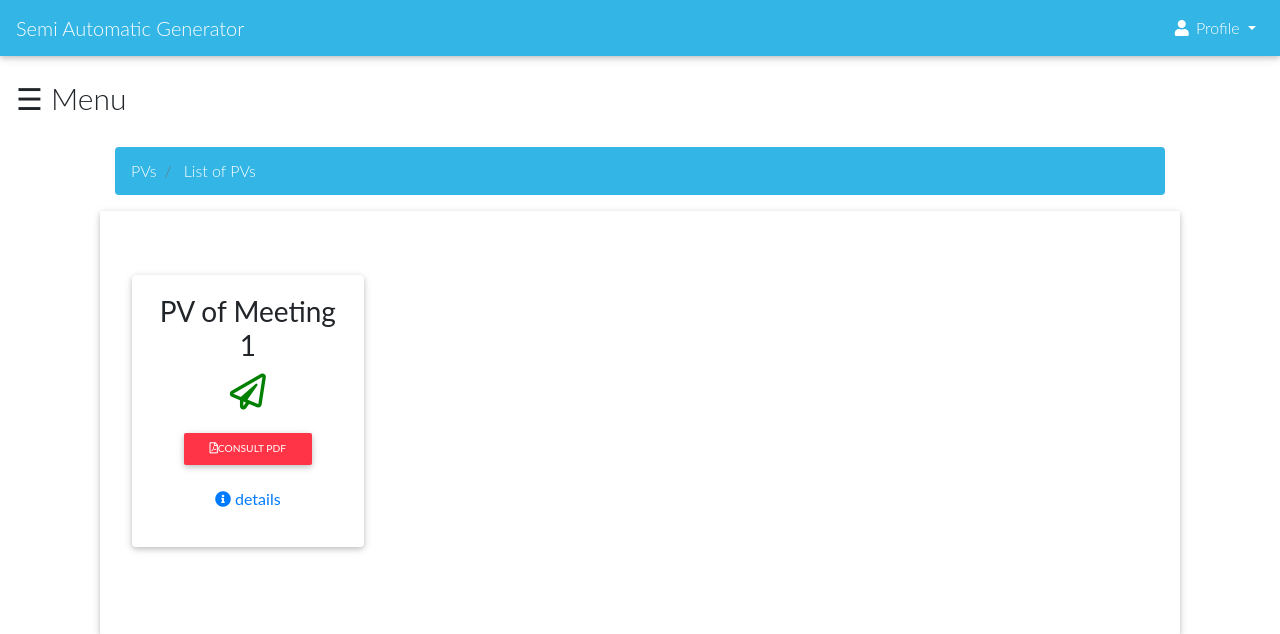
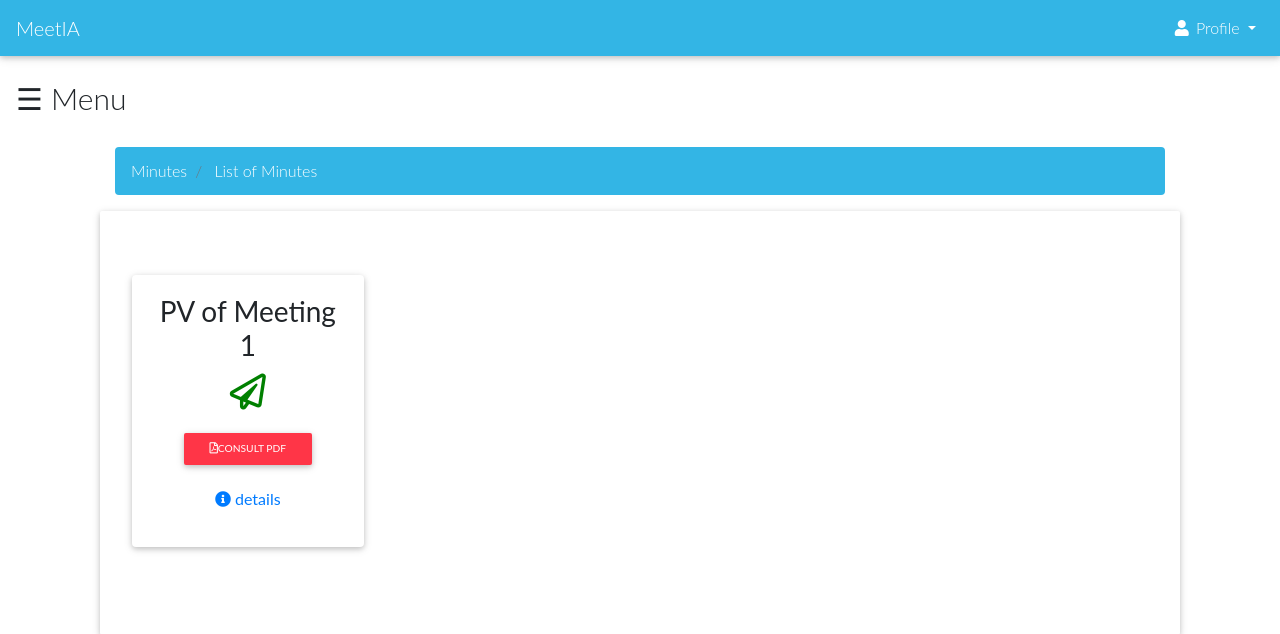
Before and after one commit to zouariste/Meetia, a Django app: page /meeting/all_pvs/ in a window 1280 px wide. Shown: the top 634 px of the page. Run offline with Django 3.2, Linux system fonts and the light colour scheme; a user stored in the database is signed in; tables that the repository leaves empty hold one stand-in row (values such as "Sample post"); parts of the project's set-up code (start-up, migrations or seed data) failed here and were passed over; some libraries are stand-ins or nearby versions.

Commit message:
A working version

```diff
--- a/Employe/models.py
+++ b/Employe/models.py
@@ -68,7 +68,7 @@ class User(AbstractBaseUser, PermissionsMixin):
                 return True
             return False
 class Employe(models.Model):
-    user = models.OneToOneField(User, null=True, related_name='%(app_label)s_%(class)s_related')
+    user = models.OneToOneField(User, null=True, related_name='%(app_label)s_%(class)s_related', on_delete=models.CASCADE)
 
     @property
     def email(self):
--- a/Employe/urls.py
+++ b/Employe/urls.py
@@ -1,5 +1,4 @@
 from django.conf.urls import url
-from django.contrib.auth.views import password_reset, password_reset_done, password_reset_confirm
 
 from Employe import views
 # SET THE NAMESPACE!
--- a/Reunion/models.py
+++ b/Reunion/models.py
@@ -5,9 +5,6 @@ from django.utils import timezone
 from django.db import models
 
 from Employe.models import Dirigeant, Collaborateur, Rapporteur
-from audiofield.fields import AudioField
-import os
-from pfa2 import settings
 
 
 class Reunion(models.Model):
@@ -15,8 +12,8 @@ class Reunion(models.Model):
     time = models.TimeField()
     place = models.CharField(max_length=100)
     soumise = models.BooleanField(default=False)
-    dirigeant = models.ForeignKey(Dirigeant)
-    rapporteur = models.ForeignKey(Rapporteur)
+    dirigeant = models.ForeignKey(Dirigeant, on_delete=models.CASCADE)
+    rapporteur = models.ForeignKey(Rapporteur, on_delete=models.CASCADE)
 
     @property
     def hasPV(self):
--- a/docker-compose.yml
+++ b/docker-compose.yml
@@ -2,6 +2,7 @@ version: '3'
 services:
   db:
     image: mysql:latest
+    container_name: meetiadb
     environment:
       MYSQL_ROOT_PASSWORD: f82ldKX7591b
       MYSQL_DATABASE: meetia
@@ -9,6 +10,7 @@ services:
       MYSQL_PASSWORD: v3oS9c83rZmD
     volumes:
       - mysql_data:/var/lib/mysql
+    hostname: meetiadb
 
 volumes:
   mysql_data:
--- a/pfa2/settings.py
+++ b/pfa2/settings.py
@@ -84,10 +84,10 @@ WSGI_APPLICATION = 'pfa2.wsgi.application'
 DATABASES = {
     'default': {
         'ENGINE': 'django.db.backends.mysql',
-        'NAME': 'pfa2',
+        'NAME': 'meetia',
         'USER': 'root',
-        'PASSWORD': '123',
-        'HOST': 'localhost',
+        'PASSWORD': 'f82ldKX7591b',
+        'HOST': '172.19.0.2',
         'PORT': '3306'
     }
 }
--- a/pfa2/urls.py
+++ b/pfa2/urls.py
@@ -18,7 +18,7 @@ from django.conf.urls import include,url
 from django.contrib import admin
 
 from django.conf import settings
-from django.contrib.auth.views import password_reset, password_reset_done, password_reset_confirm
+from django.contrib.auth.views import *
 from django.views.static import serve
 from Employe import views
 
--- a/templates/Employe/index.html
+++ b/templates/Employe/index.html
@@ -102,7 +102,7 @@
 
 
           <h4>
-                                  <strong>Welcome</strong>  to semi Automatic Generator
+                                  <strong>Welcome</strong>  to MeetIA
                                     </h4>
   <div align="right">
             <a class="navbar-link"  href="{% url 'Employe:user_login' %}"><button class="btn btn-sm btn-success">Log in</button></a>
--- a/templates/base.html
+++ b/templates/base.html
@@ -3,7 +3,7 @@
 <html>
   <head>
     <meta charset="utf-8">
-    <title>Semi Automatic Generator</title>
+    <title>MeetIA</title>
       <meta name="viewport" content="width=device-width, initial-scale=1, shrink-to-fit=no">
       <meta http-equiv="x-ua-compatible" content="ie=edge">
 
@@ -75,21 +75,21 @@ body {
               <a class="dropdown-item" href="{% url 'Reunion:all_meetings' %}">Meetings</a>
               <a class="dropdown-item" href="{% url 'Reunion:add_meeting' %}">Add Meeting</a>
               <a class="dropdown-item" href="{% url 'Reunion:all_invitations' %}">Invitations</a>
-              <a class="dropdown-item" href="{% url 'Reunion:all_pvs' %}">PVs</a>
+              <a class="dropdown-item" href="{% url 'Reunion:all_pvs' %}">Minutes</a>
 
           </div>
       {% elif user.isRapporteur %}
            <div id="mySidenav" class="sidenav">
               <a href="javascript:void(0)" class="closebtn" onclick="closeNav()">&times;</a>
               <a class="dropdown-item" href="{% url 'Reunion:all_meetings' %}">Meetings</a>
-              <a class="dropdown-item" href="{% url 'Reunion:all_pvs' %}">PVs</a>
+              <a class="dropdown-item" href="{% url 'Reunion:all_pvs' %}">Minutes</a>
           </div>
       {% else %}
            <div id="mySidenav" class="sidenav">
               <a href="javascript:void(0)" class="closebtn" onclick="closeNav()">&times;</a>
               <a class="dropdown-item" href="{% url 'Reunion:all_meetings' %}">Meetings</a>
               <a class="dropdown-item" href="{% url 'Reunion:all_invitations' %}">Invitations</a>
-              <a class="dropdown-item" href="#">PVs</a>
+              <a class="dropdown-item" href="#">Minutes</a>
           </div>
       {% endif %}
 
@@ -98,7 +98,7 @@ body {
 
 
 <nav class="mb-1 navbar navbar-expand-lg navbar-dark info-color">
-    <a class="navbar-brand" href="{% url 'Reunion:all_meetings' %}">Semi Automatic Generator</a>
+    <a class="navbar-brand" href="{% url 'Reunion:all_meetings' %}">MeetIA</a>
 
   <button class="navbar-toggler" type="button" data-toggle="collapse" data-target="#navbarSupportedContent-4"
     aria-controls="navbarSupportedContent-4" aria-expanded="false" aria-label="Toggle navigation">
--- a/templates/meetings/all_pv.html
+++ b/templates/meetings/all_pv.html
@@ -4,8 +4,8 @@
      <div class="row padMar col-sm-12 col-md-12 col-lg-12col-xl-12 mx-auto">
         <div class="col-12 col-sm-12 col-md-12 col-lg-12 col-xl-12 padMar d-none d-sm-block d-md-block d-lg-block d-xl-block" style="max-width: 100%;">
             <ol class="breadcrumb info-color" style="margin-top: 10px;max-width: 100%;">
-                <li class="breadcrumb-item active"><span style="color: white;"> PVs </span></li>
-                <li class="breadcrumb-item"><span style="color:white;"> List of PVs</span></li>
+                <li class="breadcrumb-item active"><span style="color: white;"> Minutes </span></li>
+                <li class="breadcrumb-item"><span style="color:white;"> List of Minutes</span></li>
             </ol>
         </div>
 
```
Also changed, not shown: requirements.txt (+16 -7 lines), README.md, 1 other file.
